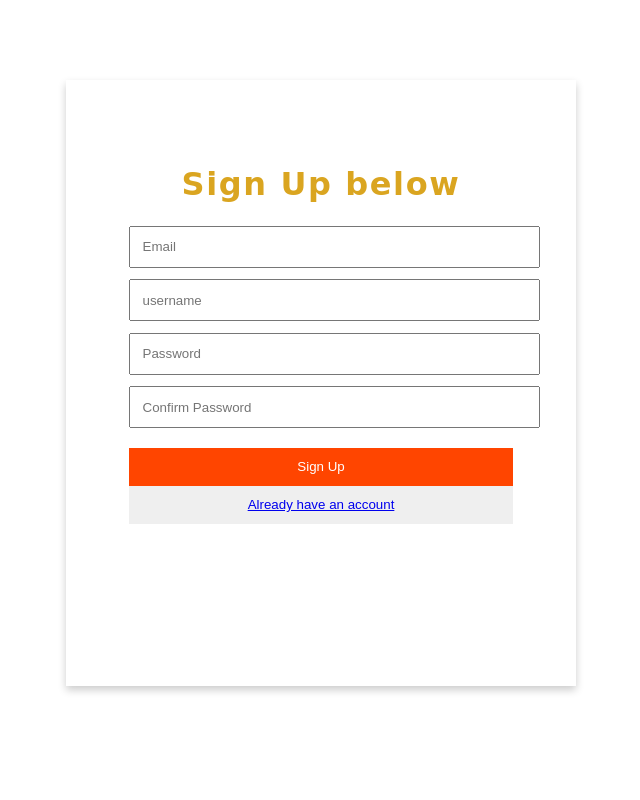
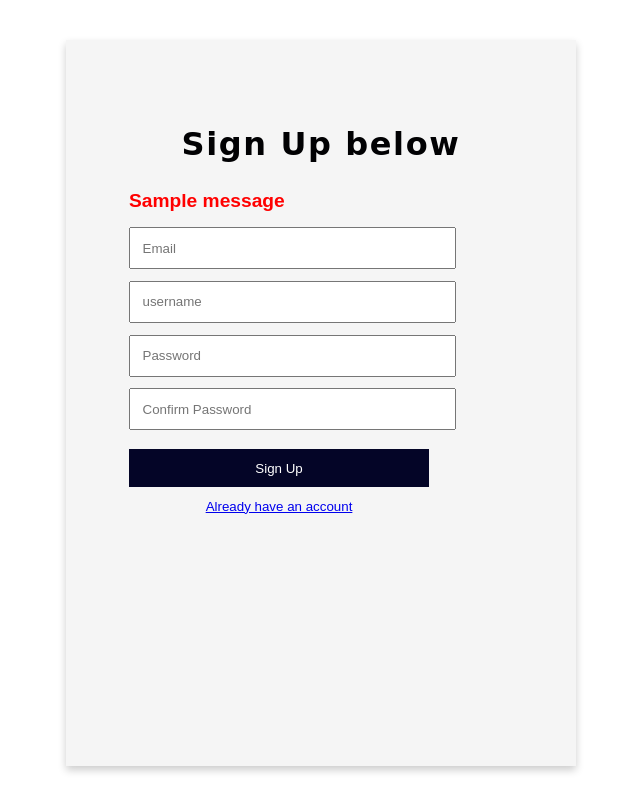
Before and after one commit to cynthiakoskei/AfricanecityBankLoan, a Django app: page /Accounts/register in a window 1280 px wide. Shown: the whole page, without its empty margins (319-959 px from the left). Run offline with Django 4.2, Linux system fonts and the light colour scheme; tables that the repository leaves empty hold one stand-in row (values such as "Sample post"); one stand-in notice (Sample message) is shown.

Commit message:
updated registration styles,crispy form

```diff
--- a/Accounts/views.py
+++ b/Accounts/views.py
@@ -22,7 +22,7 @@ def login_request(request):
                 messages.info(request,"Account doesn't exists")
                 return redirect('register')
         else:
-            messages.info('Invalid credentils')
+            messages.info(request,'Invalid credentials')
     else:
         form = AuthenticationForm()
     return render(request, 'registration/login.html', {'form': form})
--- a/BankProject/settings.py
+++ b/BankProject/settings.py
@@ -42,8 +42,11 @@ INSTALLED_APPS = [
     "Banks",
     "Loan",
     'phone_field',
-
+    'crispy_forms',
+    'crispy_bootstrap5',
 ]
+CRISPY_ALLOWED_TEMPLATE_PACKS = "bootstrap5"
+CRISPY_TEMPLATE_PACK = "bootstrap5"
 
 MIDDLEWARE = [
     "django.middleware.security.SecurityMiddleware",
--- a/Banks/forms.py
+++ b/Banks/forms.py
@@ -1,4 +1,6 @@
 from django import forms
+from crispy_forms.layout import Submit
+from crispy_forms.helper import FormHelper
 from .models import Bank,Application
 
 class BankForm(forms.ModelForm):
@@ -12,6 +14,7 @@ class BankForm(forms.ModelForm):
 
 
 class ApplicationForm(forms.ModelForm):
+    helper = FormHelper()
     class Meta:
         model = Application
         fields = "__all__"
--- a/static/css/registration.css
+++ b/static/css/registration.css
@@ -1,21 +1,23 @@
 .login_container {
-    background-color: white;
+    background-color: whitesmoke;
     padding: 5%;
     box-shadow: 0 4px 8px 0 rgba(0, 0, 0, 0.2);
     width: 30vw;
     margin: auto;
-    height: 60vh;
-    margin-top: 10vh;
+    height: 75vh;
+    margin-top: 5vh;
 }
 h1 {
-    margin-bottom: 6%;
+    margin-bottom: 7%;
     text-align: center;
     font-family: "Fredoka One", cursive;
-    color: goldenrod;
+    color: #010103;
     letter-spacing: 0.1rem;
 }
 h2{
     color: red;
+    font-size: 1.2rem;
+    font-family: sans-serif;
 }
 
 p {
@@ -34,6 +36,7 @@ p span {
 
 input {
     margin-bottom: 3%;
+    width: 300px;
 }
 
 input:last-of-type {
@@ -43,12 +46,14 @@ input:last-of-type {
 input,
 button {
     padding: 3%;
-    width: 100%;
+}
+button{
+    width: 300px;
 }
 
 #submit,
 #Register_btn {
-    background-color: orangered;
+    background: rgb(4, 5, 39);
     color: white;
     border: none;
     margin-top: 5%;
@@ -62,6 +67,7 @@ button:hover {
 
 #signUp_btn {
     border: none;
+    background:none;
 }
 
 
--- a/templates/applicantForm.html
+++ b/templates/applicantForm.html
@@ -1,5 +1,7 @@
-<form method="post" enctype="multipart/form-data">
+{% load crispy_forms_tags %}
+
+<form method="post" enctype="multipart/form-data" class="my-class">
     {%csrf_token%}
-    {{form.as_p}}
+    {% crispy form %}
     <button type="submit">Submit</button>
 </form>
--- a/templates/registration/login.html
+++ b/templates/registration/login.html
@@ -17,6 +17,11 @@
 			<form method="POST">
 				{% csrf_token %}
 				<h1>Sign In</h1>
+				{% if messages %}
+				{% for message in messages %}
+				<h2>{{message}}</h2>
+				{% endfor %}
+				{% endif %}
 				<input type="text" name ="username" placeholder="Username">
 				<input type="password" name="password"placeholder="Password">
 				<button id="submit">Login</button>
--- a/templates/registration/register.html
+++ b/templates/registration/register.html
@@ -16,6 +16,11 @@
             <form method="post">
                 {% csrf_token %}
                 <h1>Sign Up below</h1>
+                {% if messages %}
+				{% for message in messages %}
+				<h2>{{message}}</h2>
+				{% endfor %}
+				{% endif %}
                 <input name="email" type="email" placeholder="Email">
                 <input name="username" type="text" placeholder="username">
                 <input name="password1" type="password" placeholder="Password">
```
Also changed, not shown: templates/messaging.html (deleted, +0 -13 lines), templates/view.html (+4 -3 lines).
